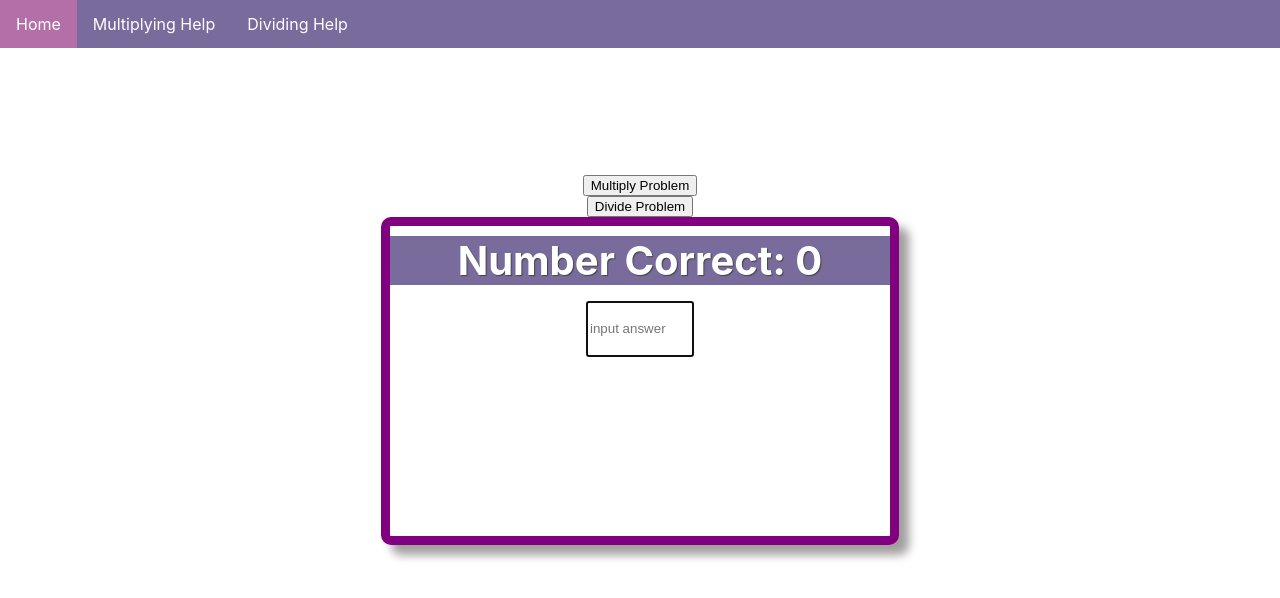
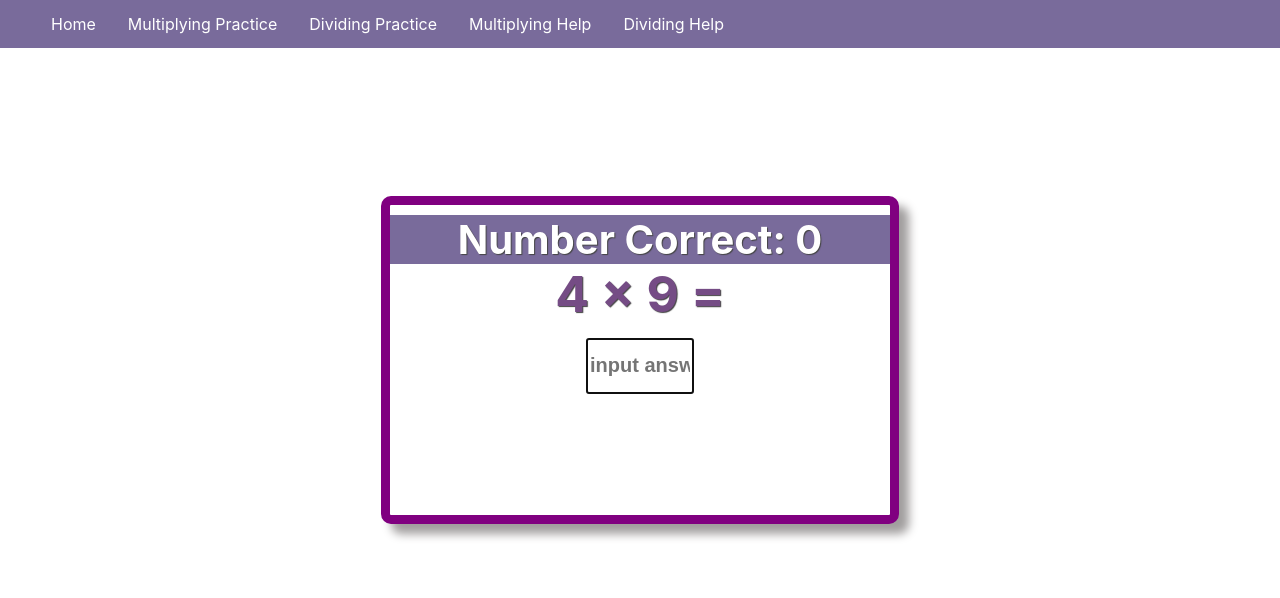
Before and after one commit to MVallery/mathfactmaster, a React (Create React App) app: page / in a window 1280 px wide. Shown: the top 598 px of the page. Built offline with nearby package versions, Linux system fonts and the light colour scheme.

Commit message:
styling changes with buttons

```diff
--- a/src/App.css
+++ b/src/App.css
@@ -88,7 +88,13 @@
 .card-top p {
   margin: 0;
 }
+input {
+  font-size: 20px;
+  font-weight: bold;
 
+  /* border-top: 0; */
+
+}
 .star {
   width: 20px;
 }
@@ -99,10 +105,11 @@ input[type="text"] {
 .ul-nav {
   list-style-type: none;
   margin: 0;
-  padding: 0;
+  padding: 0 0 0 70px;
   overflow:hidden;
   background-color: rgb(121, 107, 155);
   position: fixed;
+  align-content:center;
   top: 0;
   width: 100%;
 }
--- a/src/App.js
+++ b/src/App.js
@@ -1,5 +1,5 @@
 import "./App.css";
-import React, { useState } from "react";
+import React, { useState, useEffect } from "react";
 import Problems from "./problems";
 import Star from './assets/images/star.png';
 
@@ -17,6 +17,10 @@ function App() {
   // const [livesLeft, setLivesLeft] = useState(3);
   const [accuracy, setAccuracy] = useState("");
 
+  useEffect(() => {
+    handleMultiplyClick()
+  }, []);
+
   // const [wrongAnswerList, setWrongAnswerList] = useState([]);
   // const [completedQList, setCompletedQList] = useState([]);
   // const [questionType, setQuestionType] = useState("multiply");
@@ -27,7 +31,7 @@ function App() {
     var E = Math.floor(Math.random() * 9 + 2);
     var G = Math.floor(Math.random() * 9 + 2);
     var answer = E * G;
-    var question = E + " × " + G + " = ";
+    var question = E + "\n × \n" + G + " = ";
     // console.log(question)
     // console.log(questionList)
     // let tempList = questionList;
@@ -255,13 +259,13 @@ function App() {
     };
   };
   const questionCompletedDisplay = () => {
-    if (questionList.length > 9) {
+    if (questionList.length > 10) {
       return (
         <ul className="ul-completedQ">
           {questionList.map((question, index) => {
             return (
               <li className="li-completedQ" key={index}>
-                {question.text + " " + question.answer + " " + question.status}
+                {question.text + " " + question.userAnswer + " " + question.status}
               </li>
             );
           })}
@@ -279,6 +283,26 @@ function App() {
           <a href="default.asp">Home</a>
         </li>
         <li>
+        <a
+          onClick={() => {
+            handleMultiplyClick();
+          }}
+        >
+          Multiplying Practice
+        </a>
+        </li>
+
+
+        <li>
+        <a
+          onClick={() => {
+            handleDivideClick();
+          }}
+        >
+          Dividing Practice
+        </a>
+        </li>
+        <li>
           <a href="news.asp">Multiplying Help</a>
         </li>
         <li>
@@ -286,20 +310,8 @@ function App() {
         </li>
       </ul>
       <div className="container">
-        <button
-          onClick={() => {
-            handleMultiplyClick();
-          }}
-        >
-          Multiply Problem
-        </button>
-        <button
-          onClick={() => {
-            handleDivideClick();
-          }}
-        >
-          Divide Problem
-        </button>
+
+
       </div>
       <div className="problem">
       <div className="card-top">
```
